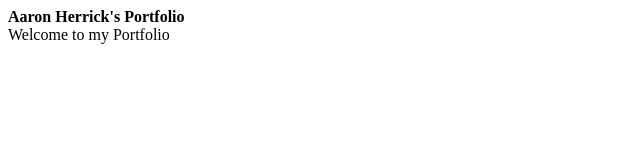
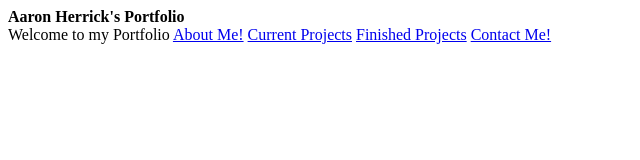
Before and after one commit to Herricka/portfolio, a plain HTML site: page index.html in a window 1280 px wide. Shown: the whole page, without its empty margins (0-640 px from the left). Drawn offline with Linux system fonts and the light colour scheme.

Commit message:
Add files via upload

```diff
--- a/index.html
+++ b/index.html
@@ -5,6 +5,10 @@
 
 	<body>
 		Welcome to my Portfolio
+		<a href="about_me.html">About Me!</a>
+		<a href="projects.html">Current Projects</a>
+		<a href="finished.html">Finished Projects</a>
+		<a href="contact_info.html">Contact Me!</a>
 	</body>
 
 	<footer>
```
